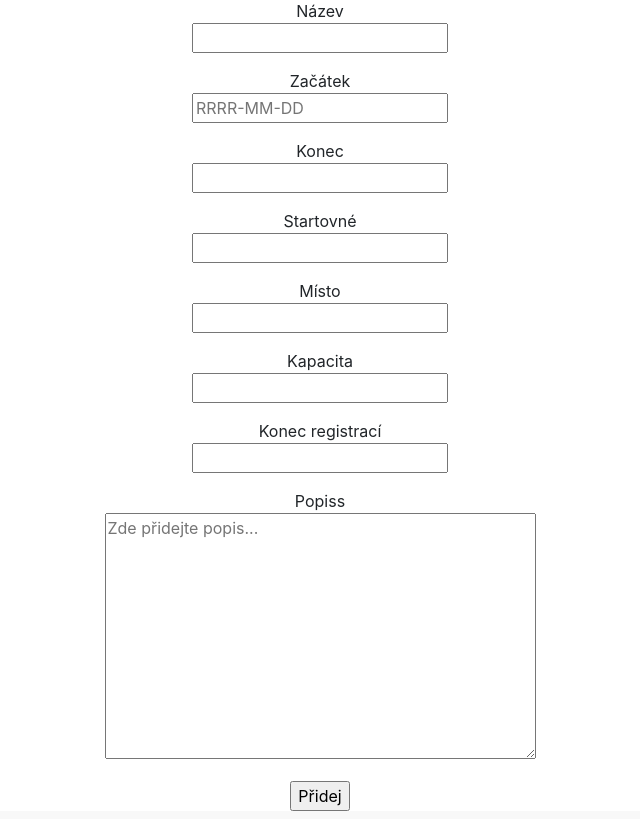
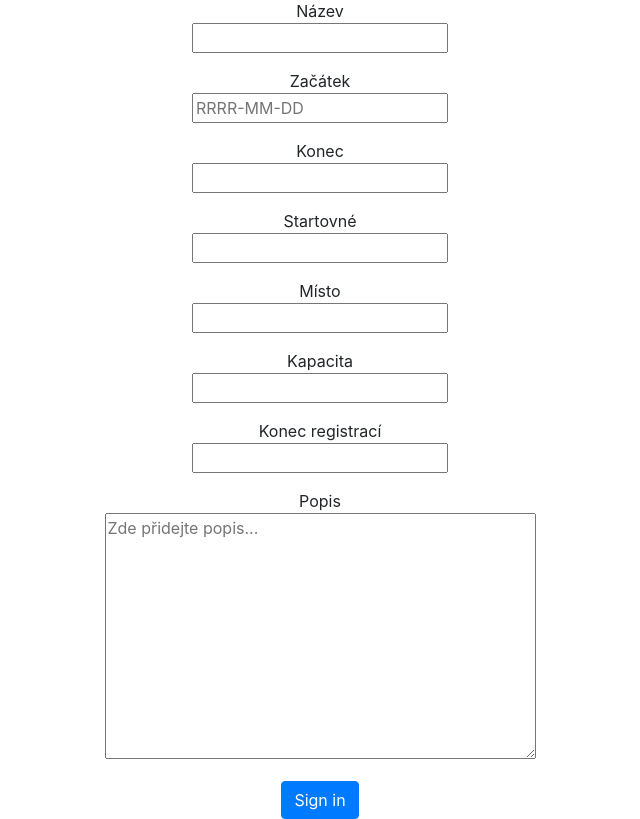
Before and after one commit to Jonnymen/IIS-projekt, a Django app: page /add_tournament/ in a window 1280 px wide. Shown: the part 57-876 px from the top of the page, without its empty margins (320-960 px from the left). Run offline with Django 3.2, Linux system fonts and the light colour scheme; some libraries are stand-ins or nearby versions.

Commit message:
Button change

```diff
--- a/IIS_project/Kulecnik/forms.py
+++ b/IIS_project/Kulecnik/forms.py
@@ -70,6 +70,6 @@ class AddTournamentForm(forms.ModelForm):
             "entry_fee": "Startovné",
             "place": "Místo",
             "capacity": "Kapacita",
-            "description": "Popiss",
+            "description": "Popis",
             "reg_deadline": "Konec registrací"
         }
--- a/IIS_project/Kulecnik/templates/Kulecnik/addtournament.html
+++ b/IIS_project/Kulecnik/templates/Kulecnik/addtournament.html
@@ -17,7 +17,7 @@
 
         {% endfor %}
 
-        <input type="submit" name="" value="Přidej">
+        <button type="submit" class="btn btn-primary">Sign in</button>
     </form>
   </div>
 </div>
```
